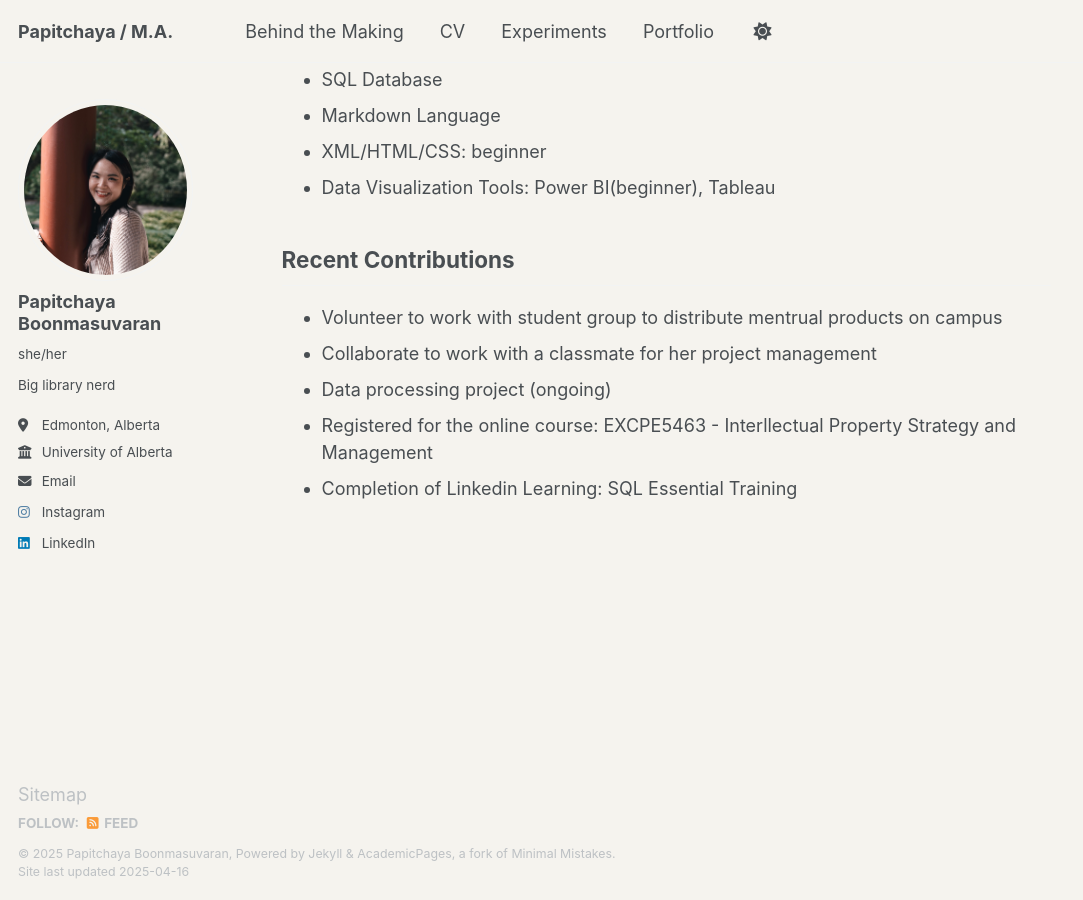
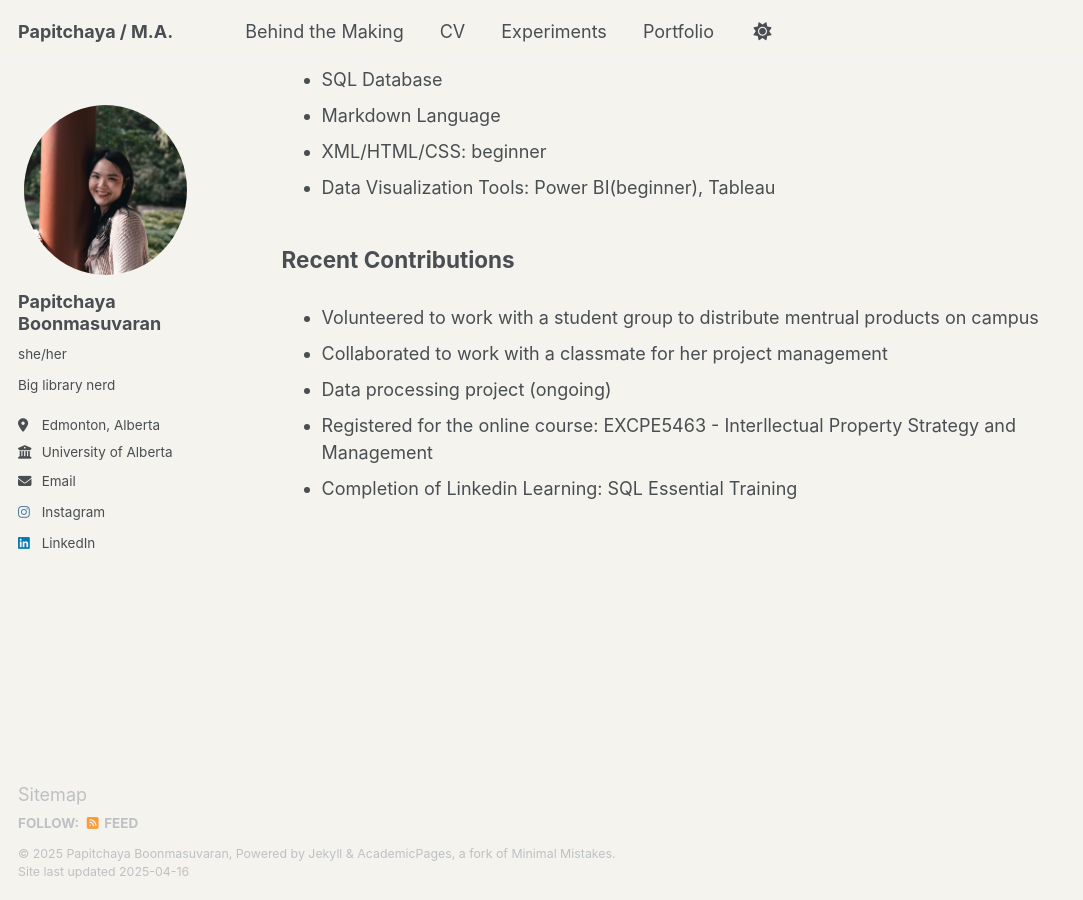
Before and after one commit to 4thpapitch/thedigitalme, a Jekyll site: the page built from _pages/about.md, in a window 1280 px wide and 900 px high, scrolled down 2107 px. Shown: the whole window, without its empty margins (0-1083 px from the left). Built offline with Jekyll 4.4.1, drawn with Linux system fonts in a browser that asks for light colours.

Commit message:
Update about.md

```diff
--- a/_pages/about.md
+++ b/_pages/about.md
@@ -55,8 +55,8 @@ Fall/Winter Terms 2025
 
 **Recent Contributions**
 ------
-- Volunteer to work with student group to distribute mentrual products on campus
-- Collaborate to work with a classmate for her project management
+- Volunteered to work with a student group to distribute mentrual products on campus
+- Collaborated to work with a classmate for her project management
 - Data processing project (ongoing)
 - Registered for the online course: EXCPE5463 - Interllectual Property Strategy and Management
 - Completion of Linkedin Learning: SQL Essential Training
```
